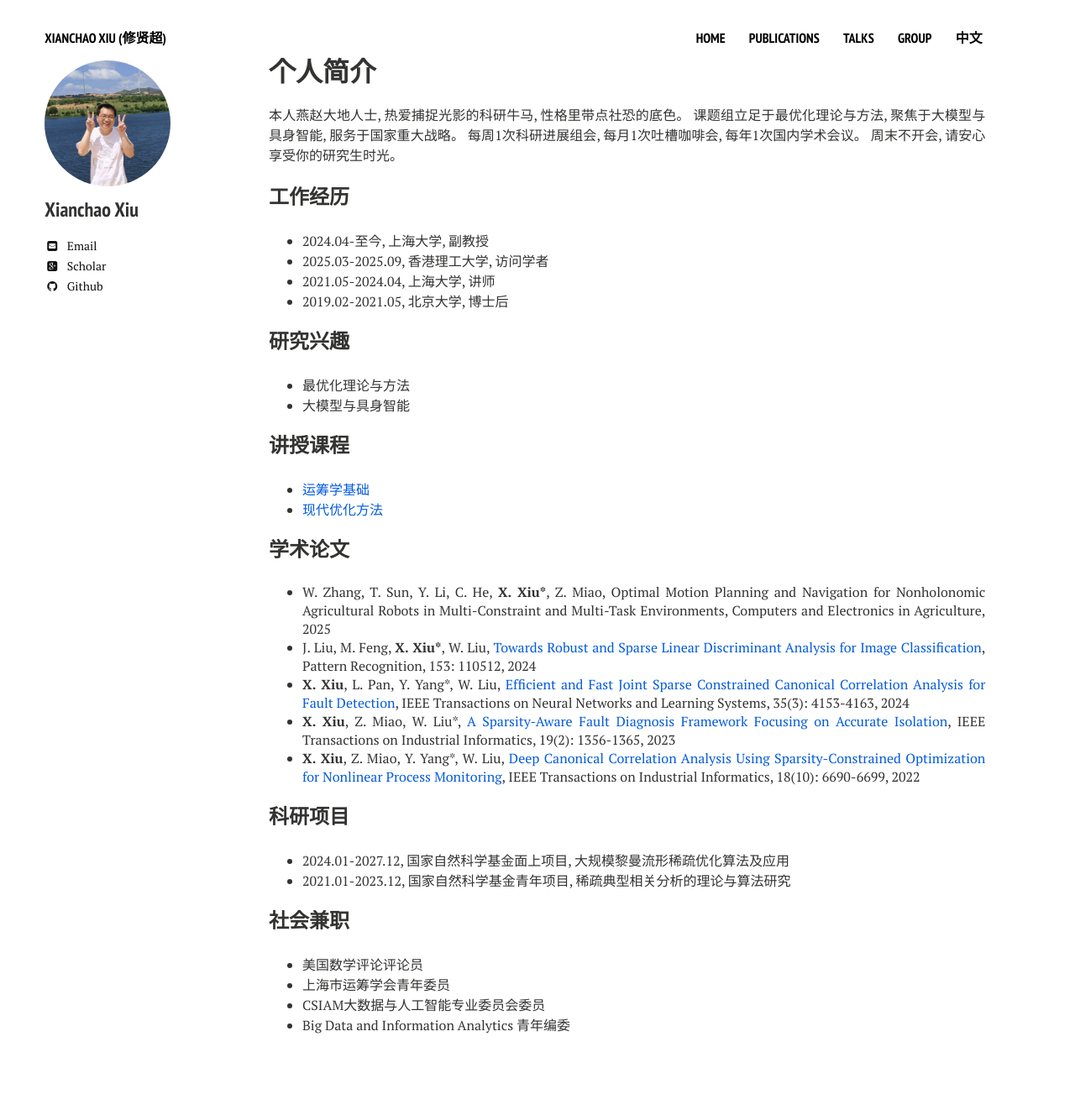
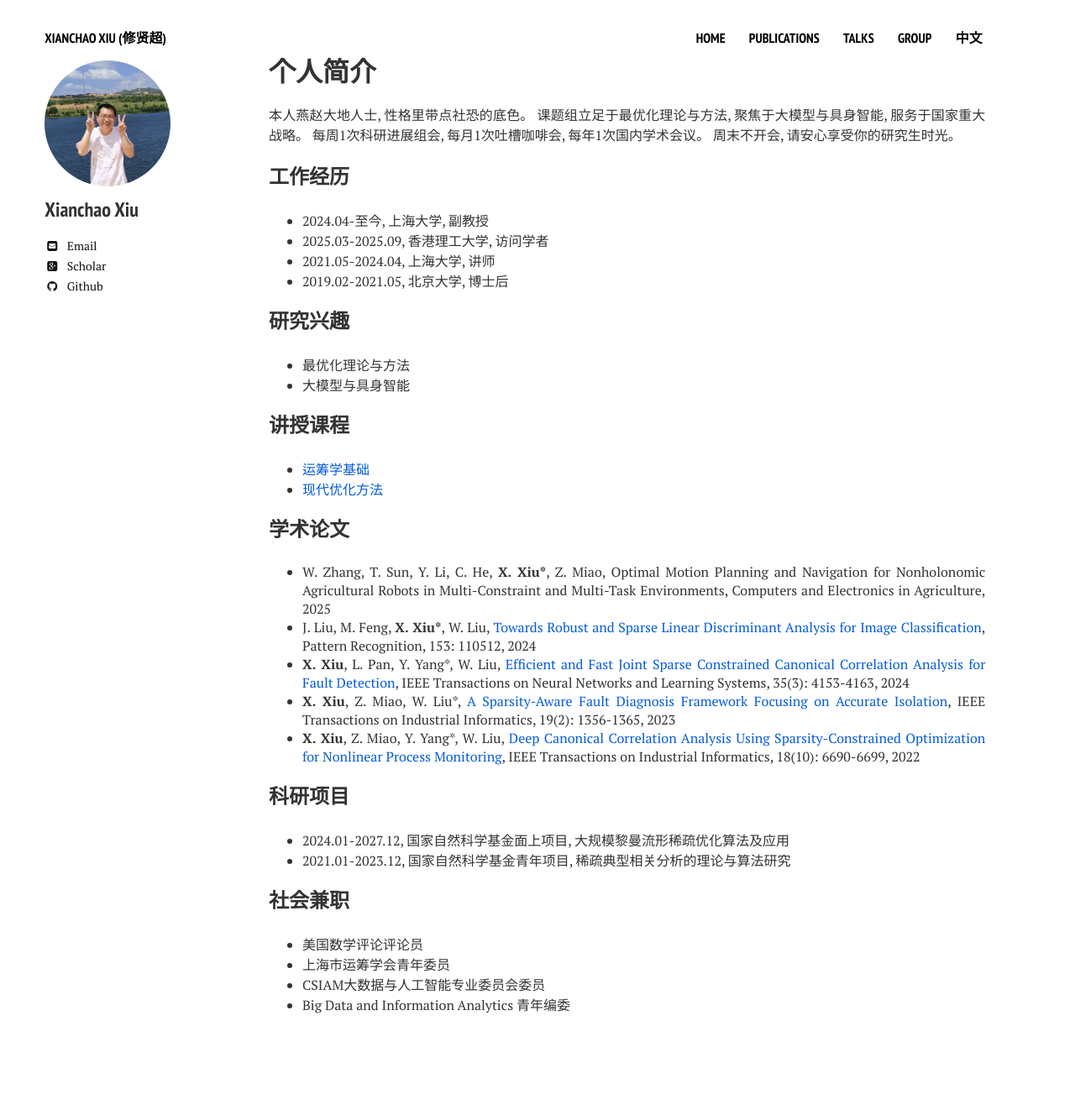
Before and after one commit to xianchaoxiu/xianchaoxiu.github.io, a Jekyll site: the page built from chinese/index.md, in a window 1280 px wide. Shown: the whole page at 84% size. Built offline with Jekyll 4.4.1, drawn with Linux system fonts in a browser that asks for light colours; nearby versions of some CDN libraries; after the commit the page ends 1304 px from its top, so only the background shows below that.

Commit message:
Update index.md

```diff
--- a/chinese/index.md
+++ b/chinese/index.md
@@ -7,7 +7,7 @@ comments: false
 share: false
 ---
 
-本人燕赵大地人士, 热爱捕捉光影的科研牛马, 性格里带点社恐的底色。
+本人燕赵大地人士, 性格里带点社恐的底色。
 课题组立足于最优化理论与方法, 聚焦于大模型与具身智能, 服务于国家重大战略。
 每周1次科研进展组会, 每月1次吐槽咖啡会, 每年1次国内学术会议。
 周末不开会, 请安心享受你的研究生时光。<br>
```
